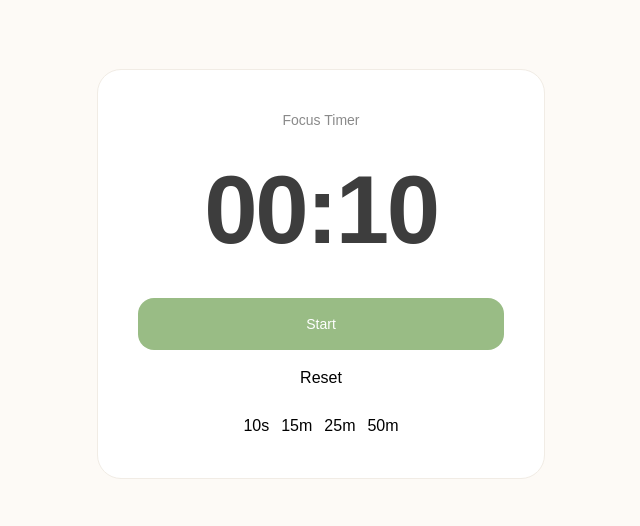
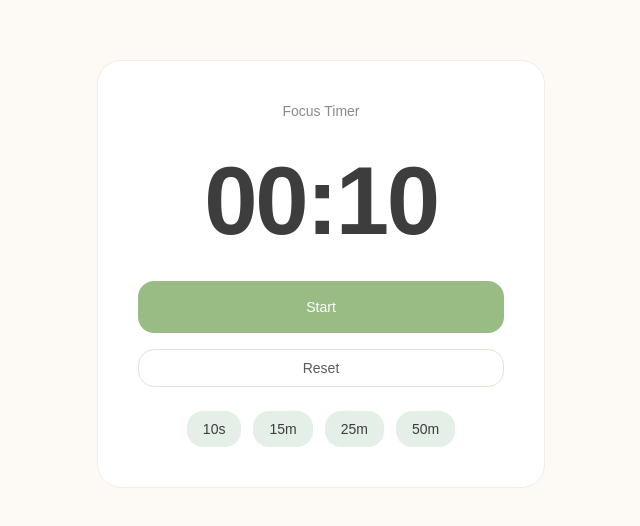
Before and after one commit to ppyom/pomodoro, a React (Vite) app: page / in a window 1280 px wide. Shown: the part 126-652 px from the top of the page, without its empty margins (319-959 px from the left). Built offline with nearby package versions, Linux system fonts and the light colour scheme; a web font is replaced by a local one.

Commit message:
💄 Button 컴포넌트 추가 및 UI 리팩토링

```diff
--- a/package.json
+++ b/package.json
@@ -10,6 +10,7 @@
     "preview": "vite preview"
   },
   "dependencies": {
+    "clsx": "^2.1.1",
     "react": "^19.2.6",
     "react-dom": "^19.2.6"
   },
--- a/src/components/timer/timer-controls.tsx
+++ b/src/components/timer/timer-controls.tsx
@@ -1,3 +1,5 @@
+import { Button } from '@/components/ui';
+
 interface Props {
   isRunning: boolean;
   onStart: () => void;
@@ -8,15 +10,16 @@ interface Props {
 export function TimerControls({ isRunning, onStart, onPause, onReset }: Props) {
   return (
     <>
-      <button
-        className="mt-10 w-full rounded-2xl bg-accent-primary py-4 text-sm font-medium text-white transition-all"
+      <Button
+        className="mt-8 w-full py-4"
+        variant="primary"
         onClick={isRunning ? onPause : onStart}
       >
         {isRunning ? 'Pause' : 'Start'}
-      </button>
-      <button onClick={onReset} className="mt-4 w-full">
+      </Button>
+      <Button className="mt-4 w-full" variant="outline" onClick={onReset}>
         Reset
-      </button>
+      </Button>
     </>
   );
 }
--- a/src/components/timer/timer-presets.tsx
+++ b/src/components/timer/timer-presets.tsx
@@ -1,3 +1,5 @@
+import { Button } from '@/components/ui';
+
 interface Props {
   onChangeDuration: (seconds: number) => void;
 }
@@ -13,9 +15,9 @@ export function TimerPresets({ onChangeDuration }: Props) {
   return (
     <div className="mt-6 flex justify-center gap-3">
       {PRESETS.map((p) => (
-        <button key={p.time} onClick={() => onChangeDuration(p.time)}>
+        <Button key={p.time} onClick={() => onChangeDuration(p.time)}>
           {p.label}
-        </button>
+        </Button>
       ))}
     </div>
   );
--- /dev/null
+++ b/src/components/ui/button.tsx
@@ -0,0 +1,36 @@
+import clsx from 'clsx';
+
+interface Props {
+  children: React.ReactNode;
+  variant?: 'primary' | 'secondary' | 'outline';
+  onClick?: () => void;
+  className?: string;
+  disabled?: boolean;
+}
+
+const baseStyle =
+  'px-4 py-2 rounded-md text-sm font-medium transition-all duration-200 cursor-pointer disabled:cursor-not-allowed';
+const variants = {
+  primary: 'bg-accent-primary text-white hover:bg-accent-primary/90',
+  secondary: 'bg-accent-soft text-text-primary hover:bg-accent-soft/70',
+  outline:
+    'border border-border-default text-text-secondary hover:bg-surface-accent/30',
+};
+
+export function Button({
+  variant = 'secondary',
+  children,
+  onClick,
+  className,
+  disabled,
+}: Props) {
+  return (
+    <button
+      className={clsx(baseStyle, variants[variant], className)}
+      onClick={onClick}
+      disabled={disabled}
+    >
+      {children}
+    </button>
+  );
+}
--- /dev/null
+++ b/src/components/ui/index.ts
@@ -0,0 +1 @@
+export * from './button';
```
Also changed, not shown: 1 other file (tests, documents, lock files or other folders).
